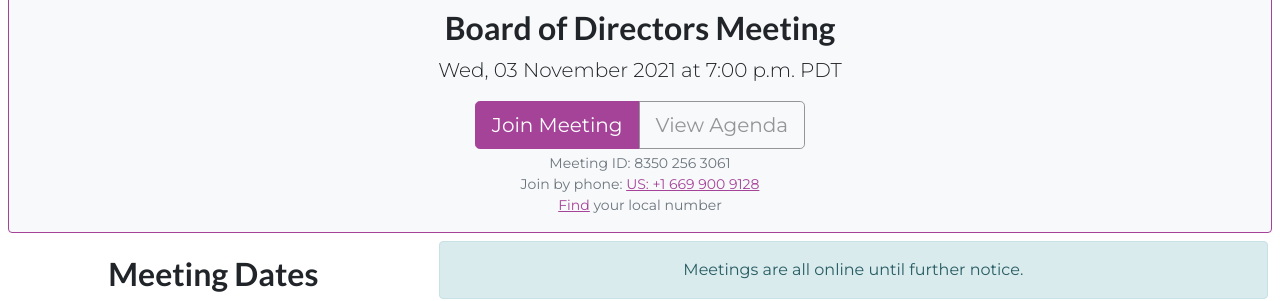
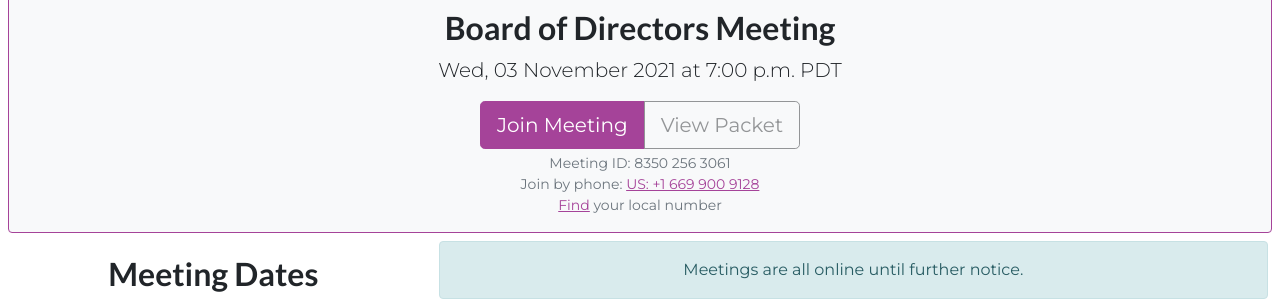
Before and after one commit to sfpride/members, a Jekyll site: the page built from index.html, in a window 1280 px wide, cut to the strip 209-510 px from the top of the page. Built offline with Jekyll 4.4.1, drawn with Linux system fonts in a browser that asks for light colours; some web fonts are replaced.

Commit message:
make link text literal

```diff
--- a/_data/meetings.yml
+++ b/_data/meetings.yml
@@ -2,7 +2,7 @@
   active: true
   type: "board"
   date: "Nov 3, 2021"
-  time: "7:00 p.m. PDT"
+  time: "7:00 p.m."
   zoom-link: "https://us02web.zoom.us/j/83502563061?pwd=ZGQxVXNuNUczMHR4VDZLVUNwMVF2UT09"
   zoom-id: "8350 256 3061"
   agenda: "https://cdn.sfpride.org/docs/meetings/20211103-sfpride-board-agenda.pdf"
--- a/_includes/meeting.html
+++ b/_includes/meeting.html
@@ -4,7 +4,7 @@
         {% if meeting.active == true %}
         <div class="col text-center rounded border border-primary bg-light p-3 m-2">
             <h2>{{meeting.title}}</h2>
-            <p class="lead">{{meeting.date |date: '%a, %d %B %Y'}} {% if meeting.time != blank? %}at {{meeting.time}} {% else %} <br>{{meeting.time-special}}{%endif%}</p>
+            <p class="lead">{{meeting.date |date: '%a, %d %B %Y'}} {% if meeting.time != blank? %}at {{meeting.time}} PDT {% else %} <br>{{meeting.time-special}}{%endif%}</p>
             <div class="text-center btn-group mb-1">
                 <a class="btn btn-primary btn-lg {% if meeting.zoom-link == blank? %}disabled{% endif %}"
                     href="{{meeting.zoom-link}}" target="_blank"
@@ -17,7 +17,7 @@
                     {% if meeting.packet != blank? %}
                 <a class="btn btn-outline-secondary btn-lg"
                     href="{{meeting.packet}}"
-                    target="_blank" rel="noopener noreferrer nofollow" role="button">View Agenda</a>
+                    target="_blank" rel="noopener noreferrer nofollow" role="button">View Packet</a>
                     {% endif %}
             </div>
             <div id="meeting-info" class="text-muted small mb-n4">
```
